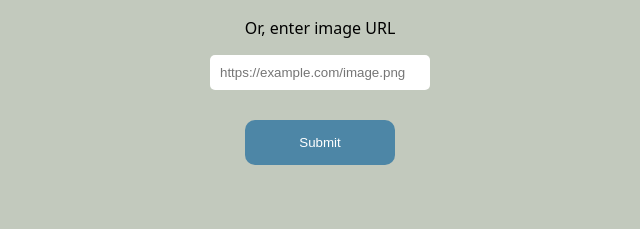
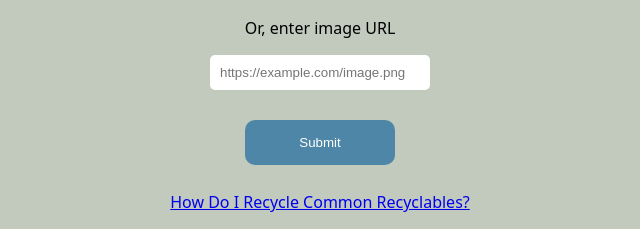
Before and after one commit to azuhayer/Waste-Wizard, a Flask app: page / in a window 1280 px wide. Shown: the part 714-943 px from the top of the page, without its empty margins (320-960 px from the left). Before the commit the page ends 879 px from the top, so only its background shows below. Run offline with Flask 3, Linux system fonts and the light colour scheme.

Commit message:
added how to recycle links

```diff
--- a/templates/index.html
+++ b/templates/index.html
@@ -61,5 +61,9 @@
     <input type="submit" class="submit-button" value="Submit">
   </form>
 
+  <a href="https://www.epa.gov/recycle/how-do-i-recycle-common-recyclables" target="_blank">
+    <p>How Do I Recycle Common Recyclables?</p>
+  </a>
+
 </body>
 </html>
```
